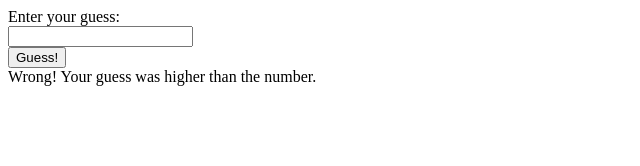
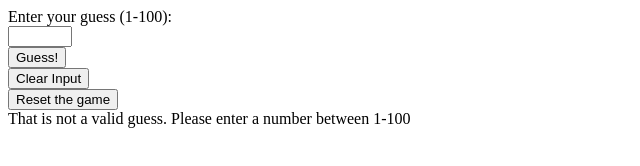
Before and after one commit to MacInnes/number_guesser, a plain HTML site: page index.html in a window 1280 px wide. Both pictures are taken after a click on the button "Guess!". Shown: the whole page, without its empty margins (0-640 px from the left). Drawn offline with nearby package versions, Linux system fonts and the light colour scheme.

Commit message:
basic functionality

```diff
--- a/application.js
+++ b/application.js
@@ -2,16 +2,32 @@ var answer = Math.floor(Math.random() * 100) + 1;
 console.log(answer);
 
 function compare(guess){
-  if (answer == guess){
+  if (guess < 1 || guess > 100){
+    $('.messages').text(`${guess} is not a valid guess.  Please enter a number between 1-100`)
+  } else if (answer == guess){
     $('.messages').text(`Boom!  You win!  The answer was ${answer}`)
   } else if (answer > guess){
-    $('.messages').text('Wrong!  Your guess was lower than the number.')
+    $('.messages').text(`Wrong!  Your guess of ${guess} is lower than the number.`)
   } else {
-    $('.messages').text('Wrong!  Your guess was higher than the number.')
+    $('.messages').text(`Wrong!  Your guess of ${guess} is higher than the number.`)
   }
 }
 
 $('#submit').click(function(){
   var guess = parseInt($('#guess').val());
-  compare(guess);
+  if (isNaN(guess)){
+    $('.messages').text('That is not a valid guess.  Please enter a number between 1-100')
+  } else {
+    compare(guess);
+  }
 })
+
+$('#clear').click(function(){
+  $('#guess').val('')
+})
+
+$('#reset').click(function(){
+  answer = Math.floor(Math.random() * 100) + 1;
+  console.log(answer);
+  $('.messages').text('Game successfully reset.')
+})
--- a/index.html
+++ b/index.html
@@ -6,14 +6,20 @@
     <script src="https://code.jquery.com/jquery-3.3.1.min.js" integrity="sha256-FgpCb/KJQlLNfOu91ta32o/NMZxltwRo8QtmkMRdAu8=" crossorigin="anonymous"></script>
   </head>
   <body>
-    <div">
-      <label>Enter your guess:</label>
+    <div>
+      <label>Enter your guess (1-100):</label>
     </div>
     <div>
-      <input type="text" id='guess'>
+      <input type="number" id='guess' min="1" max="100" required>
     </div>
     <div>
       <button type="button" id="submit">Guess!</button>
+    </div>
+    <div>
+      <button type="button" id="clear">Clear Input</button>
+    </div>
+    <div>
+      <button type="button" id="reset">Reset the game</button>
     </div>
 
     <div class="messages">
```
